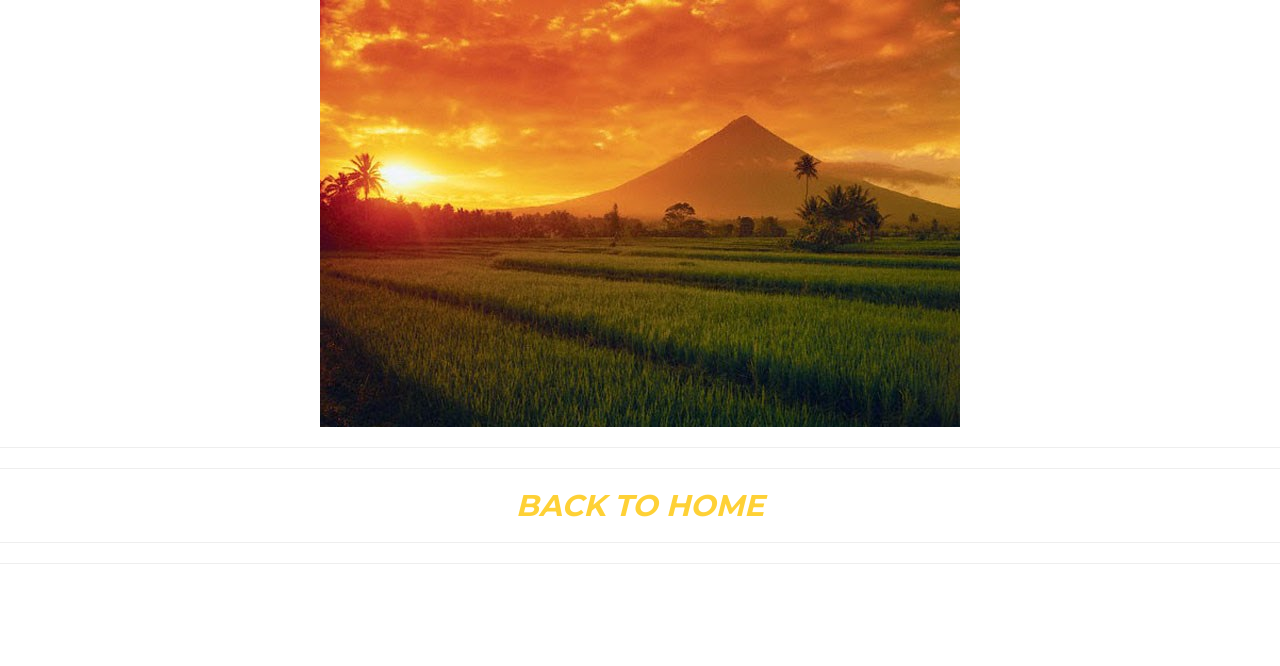
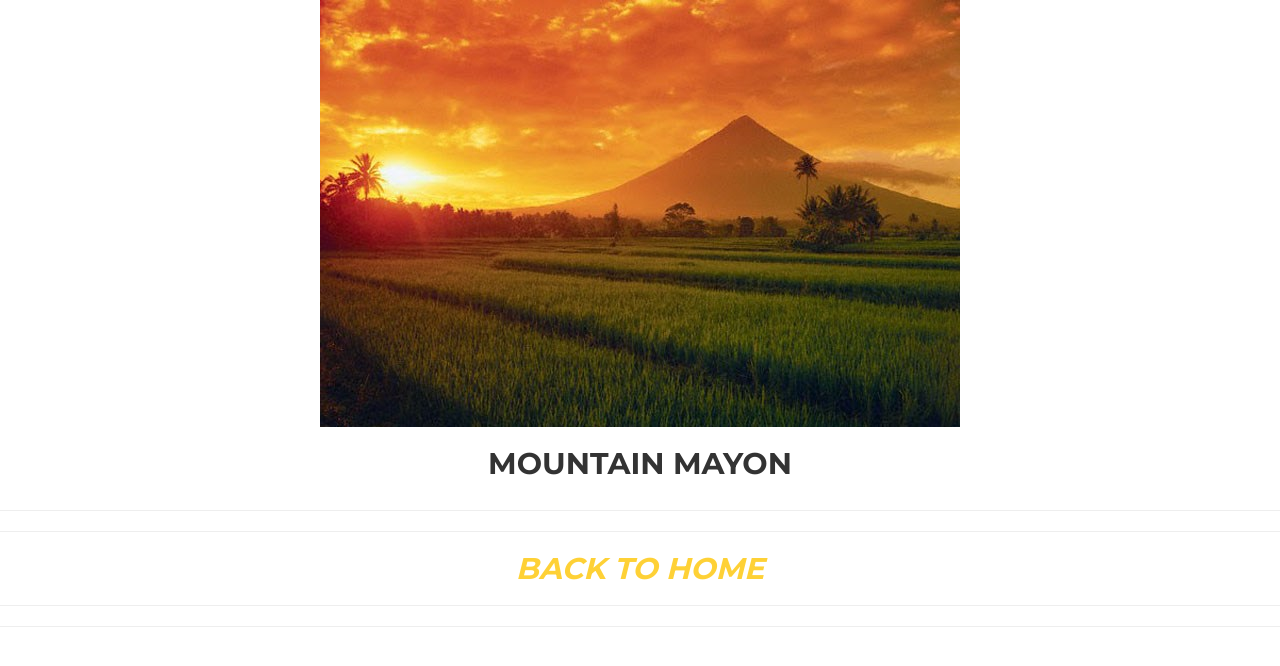
Before and after one commit to haidewandaga/onepage.github.io, a website: page lmayon.html in a window 1280 px wide. Drawn offline with nearby package versions, Linux system fonts and the light colour scheme; a web font is replaced by a local one.

Commit message:
Update lmayon.html

```diff
--- a/lmayon.html
+++ b/lmayon.html
@@ -42,7 +42,12 @@
             </div>
         </div>
     </div>
-
+    <div class="row">
+            <div class="col-sm-12" align="center">
+                <h2>Mountain Mayon</h2>
+            </div>
+        </div>
+    </div>
 <hr><hr>
     <h2 align="center"><a href="index.html"><strong><em>Back to HOME</em></strong></h2>
     <hr><hr>
```
